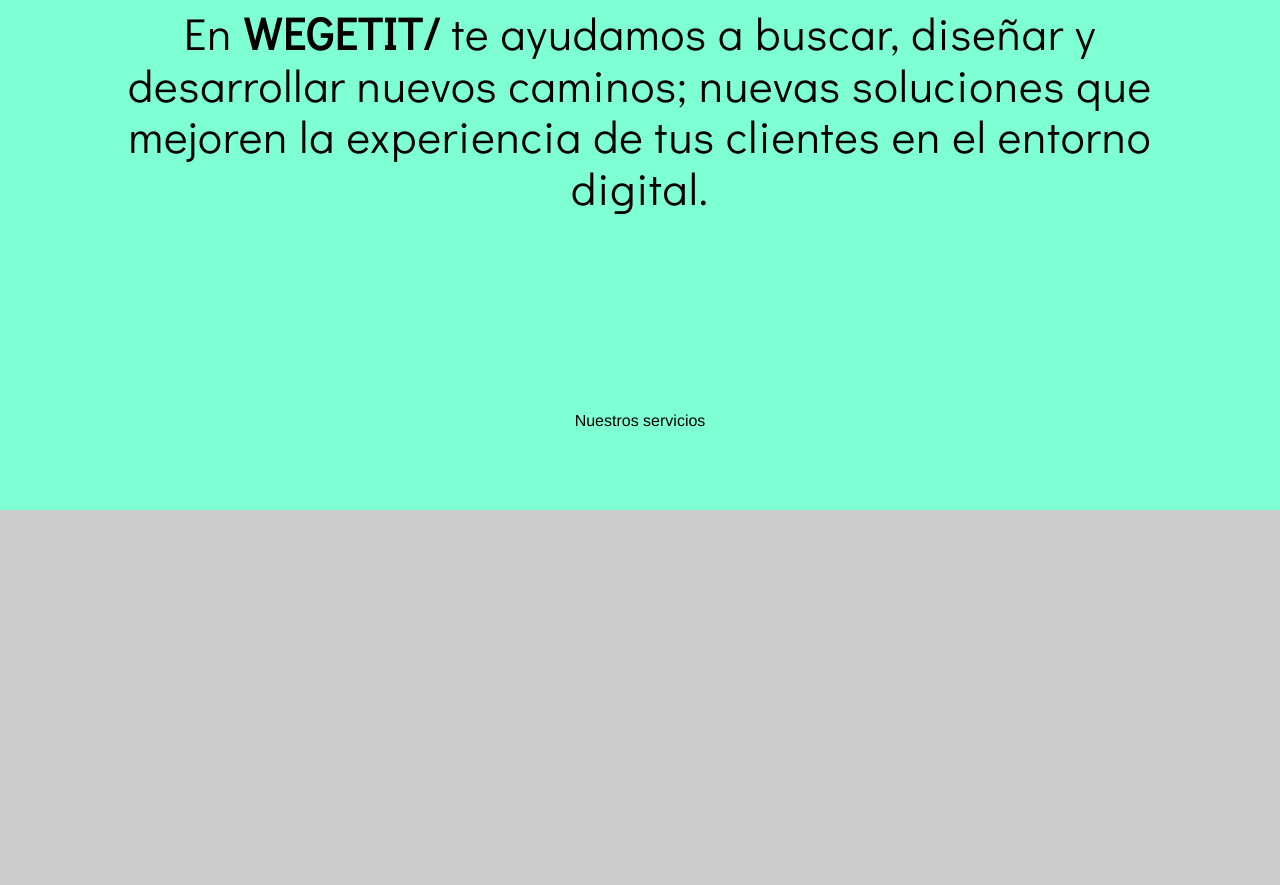
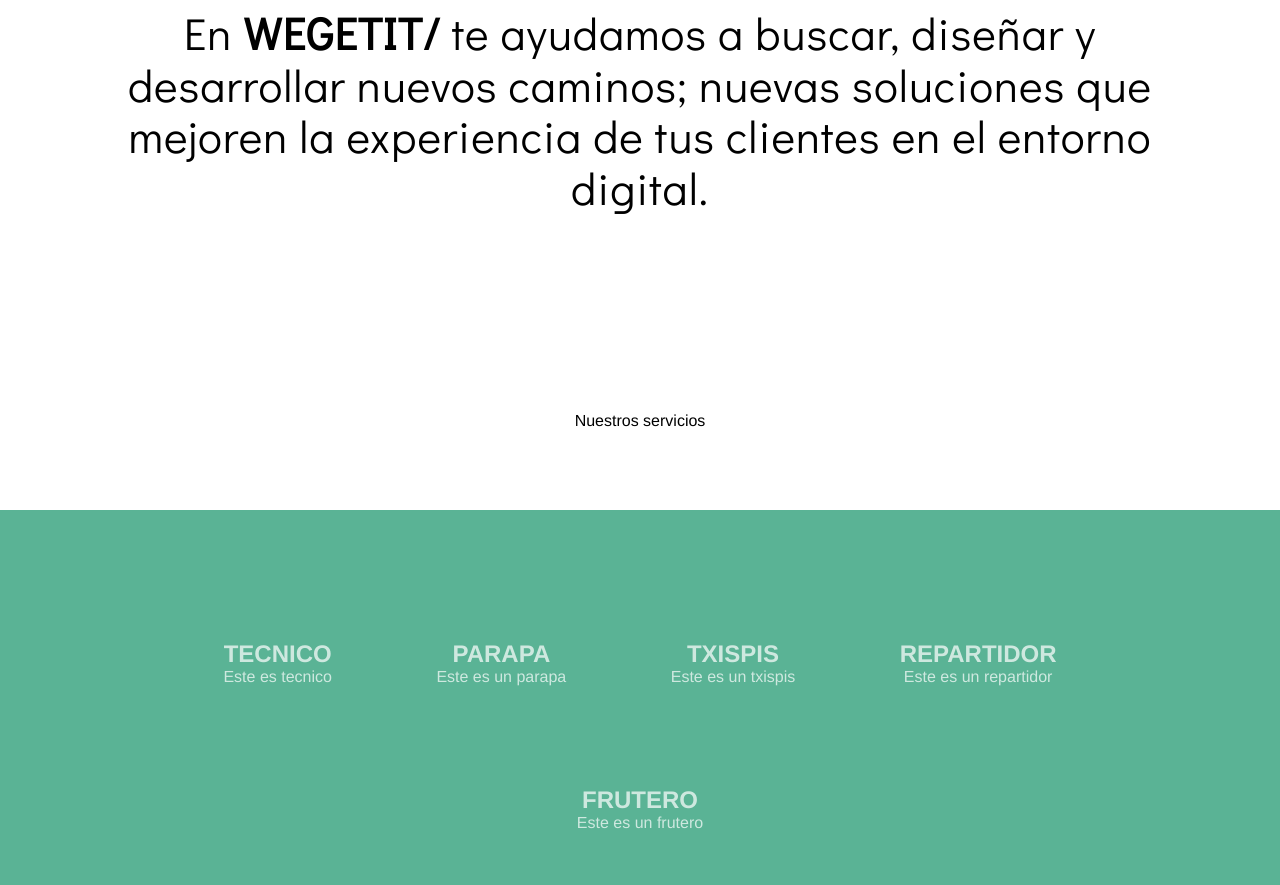
Before and after one commit to teje87/frontEndPractice_wegetit, a plain HTML site: page index.html in a window 1280 px wide. Shown: the part 1090-1975 px from the top of the page. Before the commit the page ends 1600 px from the top, so only its background shows below. Drawn offline with nearby package versions, Linux system fonts and the light colour scheme.

Commit message:
Working on the about us - team section

```diff
--- a/assets/css/style.css
+++ b/assets/css/style.css
@@ -47,7 +47,7 @@ a:visited{
 
 .section-wraper{
     height: 100vh;
-    background-color: aquamarine;
+    background-color: #fff;
     position: relative;
 }
 
@@ -246,7 +246,7 @@ header{
 }
 
 /*--------------------------*/
-/* ABOUT */
+/* SERVICES */
 /*--------------------------*/
 
 .about-heading{
@@ -273,3 +273,40 @@ header{
     left:50%;
     transform: translate(-50%);
 }
+
+/*--------------------------*/
+/* ABOUT US  */
+/*--------------------------*/
+
+.about-us-wraper{
+    background-color: #5ab395;
+}
+
+.about-us-wraper .row{
+    position: absolute;
+    top: 10%;
+    left: 50%;
+    transform: translate(-50%);
+    width: 100%;
+    color: #fff;
+}
+
+
+
+.worker-list{
+    list-style:none;
+    text-align: center;
+}
+
+.worker-list li{
+    display: inline-block;
+    padding:50px;
+    opacity: 0.7;
+    transition: opacity .8s;
+}
+
+
+.worker-list li:hover{
+    opacity: 1;
+    cursor: pointer;
+}
--- a/index.html
+++ b/index.html
@@ -23,7 +23,7 @@
 </head>
 <body>
 
-    <header class = "">
+    <header>
 
         <nav class="sticky-header">
             <div class="row">
@@ -83,6 +83,7 @@
 
     </div>
 
+    <!-- SERVICES -->
     <section class="section-wraper">
 
         <div class="row about-heading">
@@ -95,6 +96,35 @@
 
     </section>
 
+    <!-- ABOUT US  -->
+    <section class="section-wraper about-us-wraper">
+        <div class="row ">
+            <ul class="worker-list">
+                <li>
+                    <h2>TECNICO</h2>
+                    <p>Este es tecnico</p>
+                </li>
+                <li>
+                    <h2>PARAPA</h2>
+                    <p>Este es un parapa</p>
+                </li>
+                <li>
+                    <h2>TXISPIS</h2>
+                    <p>Este es un txispis</p>
+                </li>
+                <li>
+                    <h2>REPARTIDOR</h2>
+                    <p>Este es un repartidor</p>
+                </li>
+                <li>
+                    <h2>FRUTERO</h2>
+                    <p>Este es un frutero</p>
+                </li>
+            </ul>
+
+        </div>
+    </section>
+
     <script src="https://cdnjs.cloudflare.com/ajax/libs/Swiper/4.1.6/js/swiper.min.js"></script>
 </body>
 </html>
```
